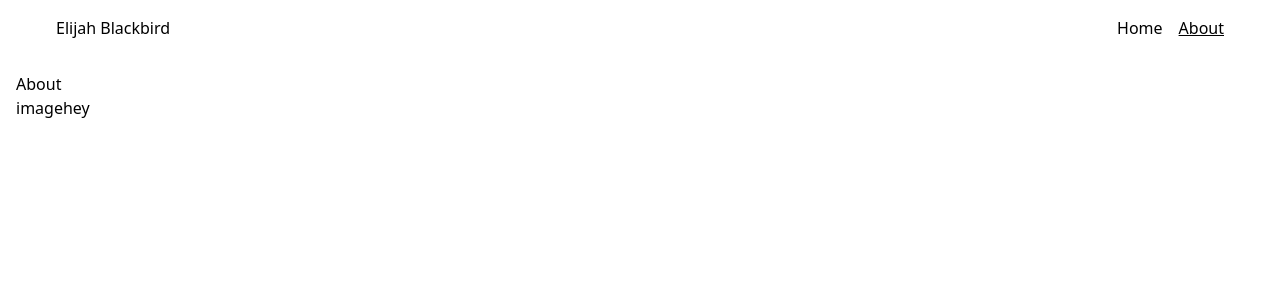
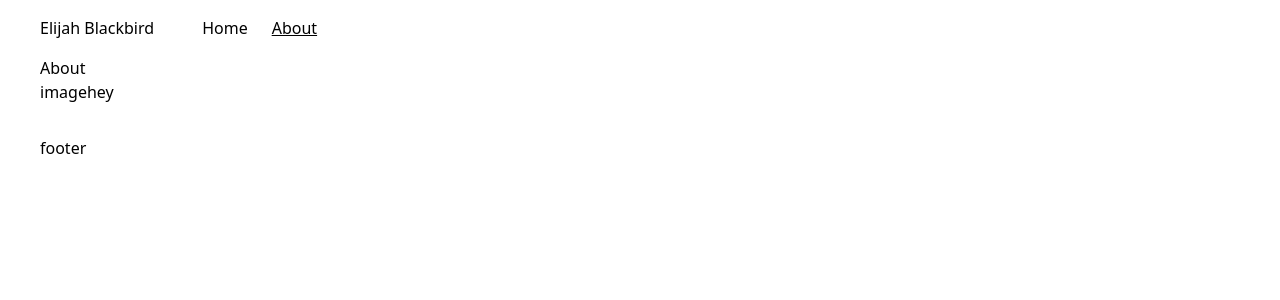
Before and after one commit to MastracciN/eli-consulting, a React (Vite) app: page /about in a window 1280 px wide. Shown: the top 300 px of the page. Built offline with nearby package versions, Linux system fonts and the light colour scheme.

Commit message:
Footer created and added to layout

```diff
--- /dev/null
+++ b/src/components/Footer.jsx
@@ -0,0 +1,10 @@
+import { NavLink } from "react-router-dom";
+
+export default function Footer() {
+
+    return (
+        <footer className="pt-4 flex items-center space-x-12 max-w-[1200px] mx-auto">
+            footer
+        </footer>
+    );
+}
--- a/src/components/Header.jsx
+++ b/src/components/Header.jsx
@@ -4,12 +4,12 @@ import routes from "../routesConfig";
 export default function Header() {
 
     return (
-        <nav className="p-4 flex items-center justify-between max-w-[1200px] mx-auto">
+        <nav className="pt-4 flex items-center space-x-12 max-w-[1200px] mx-auto">
             {/* <nav className="max-w-6xl mx-auto px-4 py-4 flex justify-center items-center"> */}
               {/* <nav className={`inline-flex items-center space-x-10 rounded-xl transition-all duration-300 ${scrolled ? "bg-white shadow-md px-8 py-4" : "bg-transparent px-8 py-4"}`}> */}
             {/* <nav className={`inline-flex items-center space-x-10 rounded-xl transition-all duration-300`}> */}
             <h1>Elijah Blackbird</h1>
-            <div className="space-x-4">
+            <div className="space-x-6">
                 {routes.map(({ path, name, end }) => (
                     <NavLink key={path} to={path} end={end}
                         className={({ isActive }) =>
--- a/src/components/Layout.jsx
+++ b/src/components/Layout.jsx
@@ -1,5 +1,6 @@
 import { Outlet } from "react-router-dom";
 import Header from "./Header";
+import Footer from "./Footer";
 
 export default function Layout() {
     return (
@@ -8,6 +9,7 @@ export default function Layout() {
             <main className="p-4">
                 <Outlet />
             </main>
+            <Footer />
         </div>
     );
 }
--- a/src/pages/About.jsx
+++ b/src/pages/About.jsx
@@ -1,7 +1,7 @@
 const About = () => {
 
     return (
-        <div className="max-w-[1400px] mx-auto">
+        <div className="max-w-[1200px] mx-auto">
             <h1>About</h1>
             <div className="flex">
                 <aside className="flex flex-col">
```
